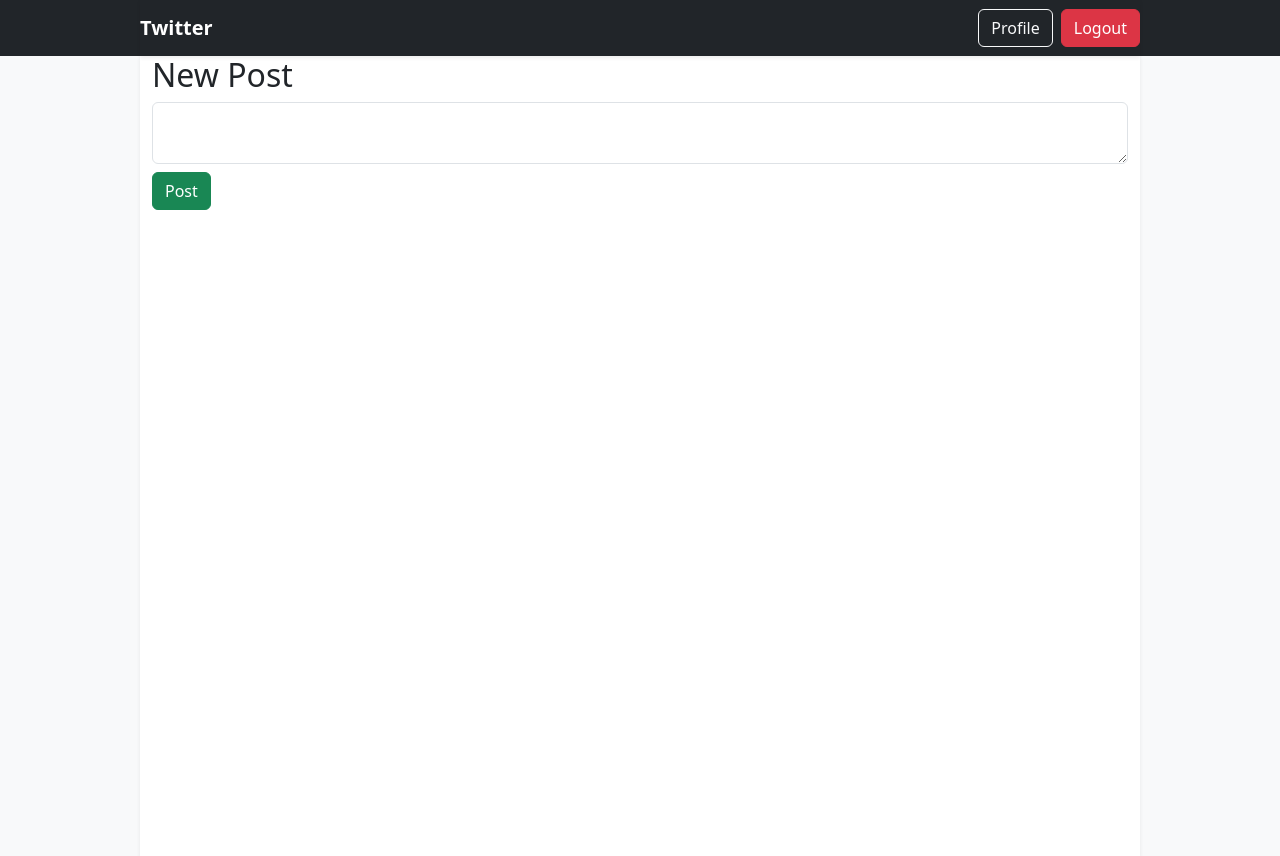
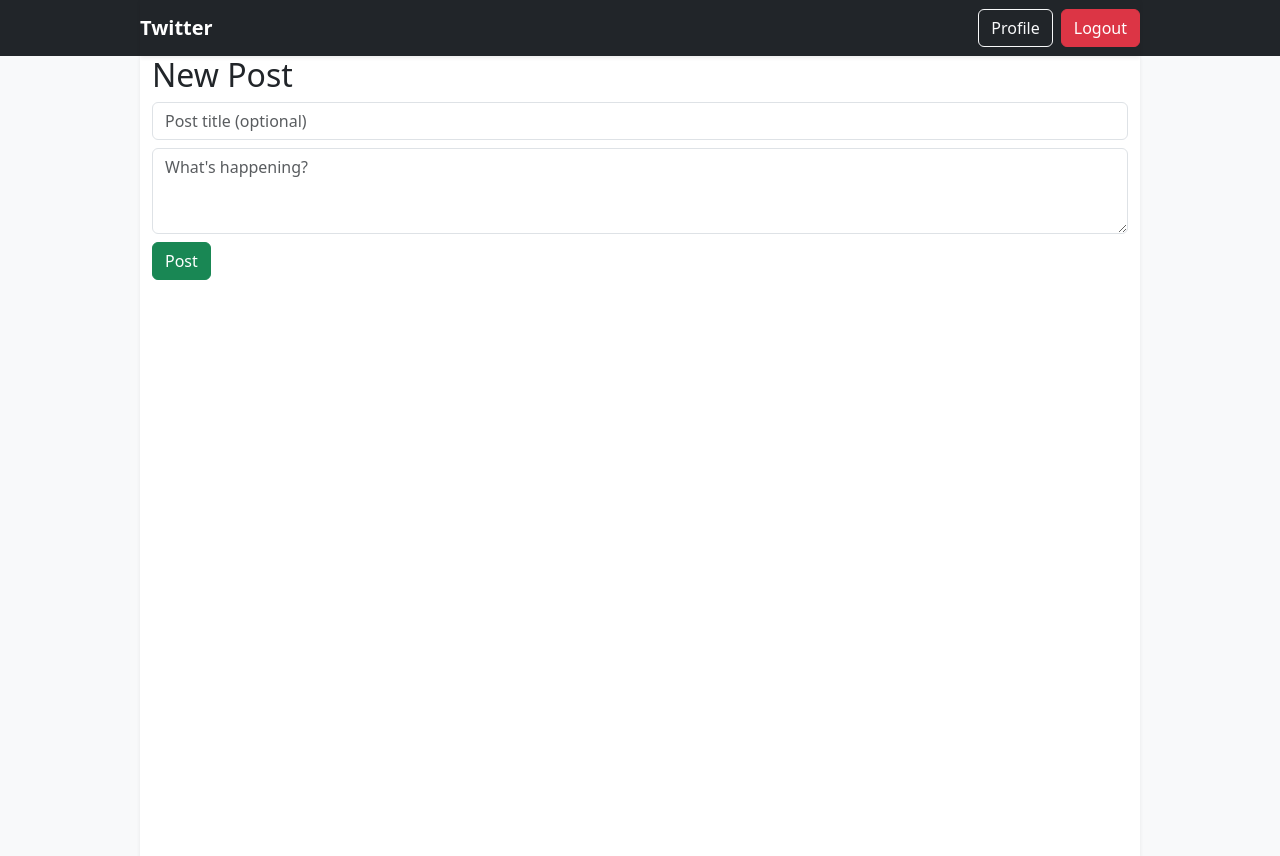
Before and after one commit to dameshayo/Twitter-Clone-, a Django app: page /post/create/ in a window 1280 px wide. Run offline with Django 5.2, Linux system fonts and the light colour scheme; the visitor is signed in with stand-in values (Sample User, id 1).

Commit message:
delete user posts

```diff
--- a/posts/models.py
+++ b/posts/models.py
@@ -5,6 +5,7 @@ from twitter import settings
 
 class Post(models.Model):
     user = models.ForeignKey(settings.AUTH_USER_MODEL, on_delete=models.CASCADE)
+    title = models.CharField(max_length=255, blank=True)
     content = models.TextField()
     created_at = models.DateTimeField(auto_now_add=True)
 
--- a/posts/urls.py
+++ b/posts/urls.py
@@ -1,7 +1,9 @@
 from django.urls import path
-from .views import home_view, create_post
+from .views import delete_post, home_view, create_post
 
 urlpatterns = [
     path('', home_view, name='home'),
     path('create/', create_post, name='create_post'),
+    path('post/delete/<int:post_id>/', delete_post, name='delete_post'),
+
 ]
--- a/posts/views.py
+++ b/posts/views.py
@@ -1,6 +1,11 @@
 from django.shortcuts import render, redirect
 from django.contrib.auth.decorators import login_required
+
+from posts.models import Post
 from . import services
+
+from django.contrib.auth.models import User
+from django.shortcuts import get_object_or_404
 
 
 @login_required
@@ -13,12 +18,28 @@ def home_view(request):
     )
     return render(request, 'posts/home.html', {'posts': posts, 'following_ids': following_ids})
 
+def user_posts_view(request, user_id):
+    user = get_object_or_404(User, id=user_id)
+    posts_by_user = services.get_posts_by_user(user)
+    return render(request, 'posts/user_posts.html', {'posts': posts_by_user, 'profile_user': user})
 
 @login_required
 def create_post(request):
     if request.method == 'POST':
+        title = request.POST.get("title", "")
         content = request.POST.get('content')
-        services.create_post(request.user, content)
+        services.create_post(request.user, title, content)
         return redirect('home')
 
     return render(request, 'posts/create_post.html')
+
+@login_required
+def delete_post(request, post_id):
+    post = get_object_or_404(Post, id=post_id)
+
+    # 🔒 Allow only owner
+    if post.user != request.user:
+        return redirect('home')
+
+    post = services.delete_post(post_id)
+    return redirect('profile' , permanent=True)
--- a/templates/base.html
+++ b/templates/base.html
@@ -4,6 +4,7 @@
     <meta charset="utf-8">
     <title>Twitter Clone</title>
     <link href="https://cdn.jsdelivr.net/npm/bootstrap@5.3.2/dist/css/bootstrap.min.css" rel="stylesheet">
+    <link rel="stylesheet" href="https://cdnjs.cloudflare.com/ajax/libs/font-awesome/4.7.0/css/font-awesome.min.css">
 </head>
 <body>
 
--- a/templates/posts/create_post.html
+++ b/templates/posts/create_post.html
@@ -3,7 +3,25 @@
 <h2>New Post</h2>
 <form method="post">
     {% csrf_token %}
-    <textarea class="form-control mb-2" name="content"></textarea>
+
+    <!-- Title -->
+    <input
+        type="text"
+        name="title"
+        class="form-control mb-2"
+        placeholder="Post title (optional)"
+    />
+
+    <!-- Content -->
+    <textarea
+        class="form-control mb-2"
+        name="content"
+        placeholder="What's happening?"
+        rows="3"
+        required
+    ></textarea>
+
     <button class="btn btn-success">Post</button>
 </form>
+
 {% endblock %}
--- a/users/services.py
+++ b/users/services.py
@@ -1,4 +1,6 @@
 from django.db import IntegrityError
+
+from posts.models import Post
 from .models import Follower
 
 
@@ -40,6 +42,9 @@ def is_following(user_from, user_to):
 def get_followers_count(user):
     return Follower.objects.filter(follower_from=user).count()
 
+def get_posts_by_user(user):
+    return Post.objects.filter(user=user).order_by('-created_at')
+
 def get_following_count(user):
     return Follower.objects.filter(follower_to=user).count()
 
--- a/users/views.py
+++ b/users/views.py
@@ -45,6 +45,8 @@ def login_view(request):
 def profile_view(request):
     profile = services.get_user_profile(request.user)
 
+    user_posts = services.get_posts_by_user(request.user)
+
     followers_count = services.get_followers_count(request.user)
     following_count = services.get_following_count(request.user)
 
@@ -61,6 +63,7 @@ def profile_view(request):
         'profile_user': profile.user,
         'followers_count': followers_count,
         'following_count': following_count,
+        'posts': user_posts
     })
 
 
```
Also changed, not shown: posts/services.py (+10 -1 lines), templates/auth/profile.html (+65 -16 lines), templates/posts/home.html (+8 -10 lines), posts/migrations/0003_post_title.py (added), profiles/Screenshot_2025-01-08_212252.png (added).
